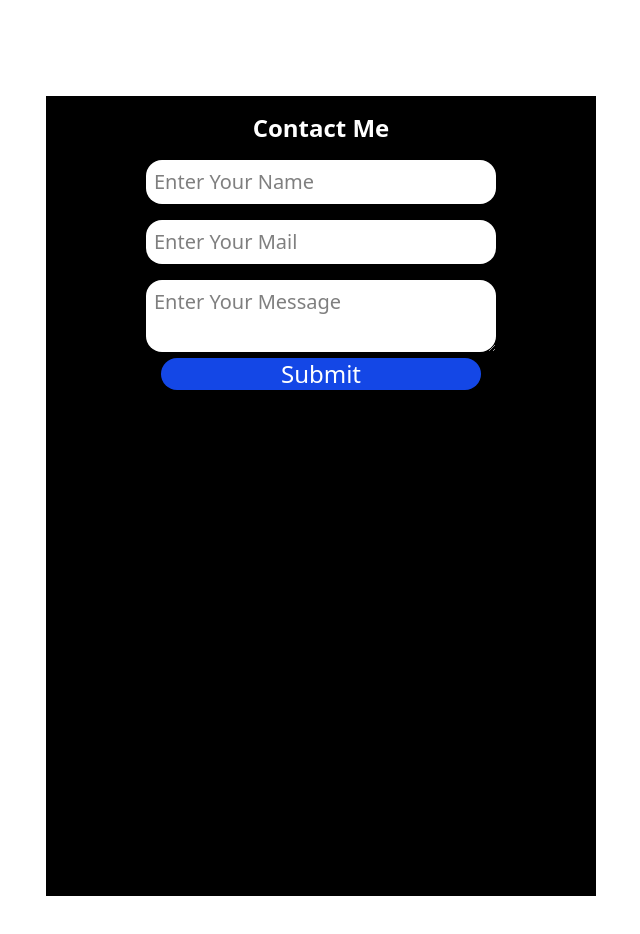
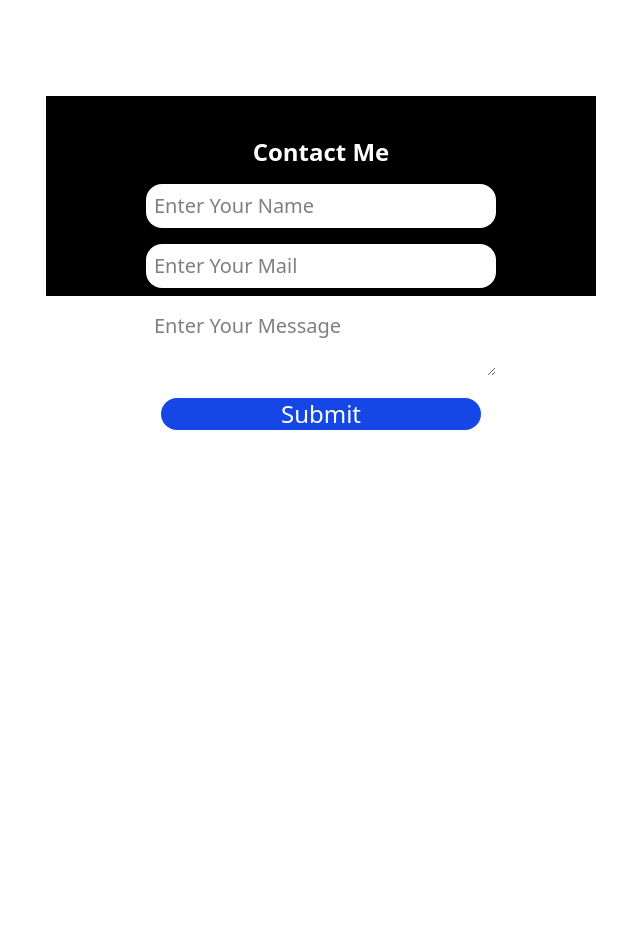
Before and after one commit to SaiMallikharjun98/contactForm, a React (Vite) app: page / in a window 1280 px wide. Shown: the top 934 px of the page, without its empty margins (319-959 px from the left). After the commit the page ends 800 px from the top, so only its background shows below. Built offline with nearby package versions, Linux system fonts and the light colour scheme.

Commit message:
Styles Changed

```diff
--- a/src/App.jsx
+++ b/src/App.jsx
@@ -9,7 +9,7 @@ function App() {
   };
   return (
     <>
-      <div className="w-[550px] h-screen mx-auto my-24 bg-black text-center px-4 py-4">
+      <div className="w-[550px] h-[200px] mx-auto my-24 bg-black text-center px-4 pt-10">
         <h1 className="text-2xl font-bold text-white">Contact Me</h1>
 
           <form action="" onSubmit={handleSubmit(submitHandler)}>
@@ -33,7 +33,7 @@ function App() {
             ></textarea>
             <input
               type="submit"
-              className="bg-blue-700 text-2xl text-white hover:cursor-pointer w-80 rounded-2xl"
+              className="bg-blue-700 text-2xl text-white hover:cursor-pointer w-80 rounded-2xl mt-4"
             />
           </form>
 
```
